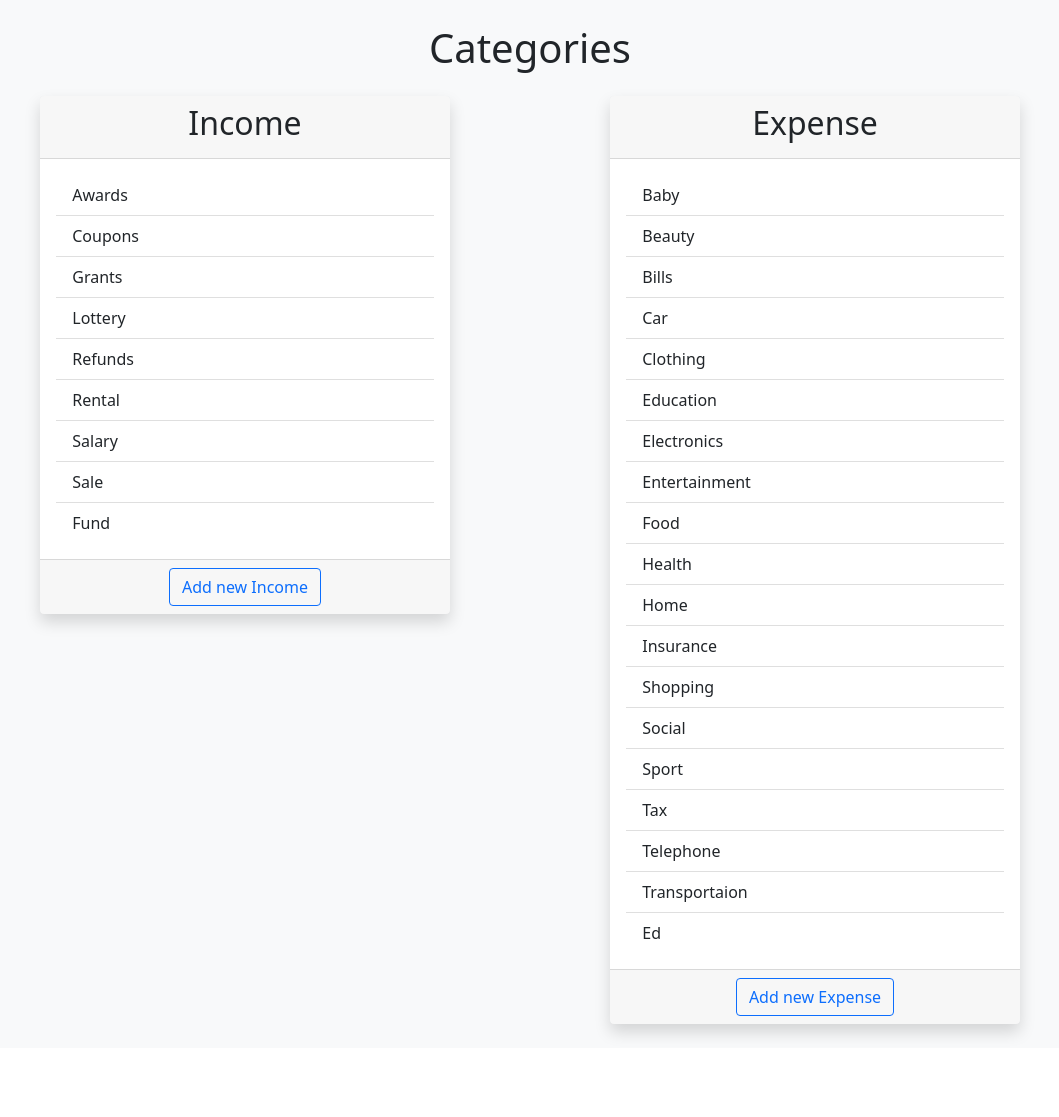
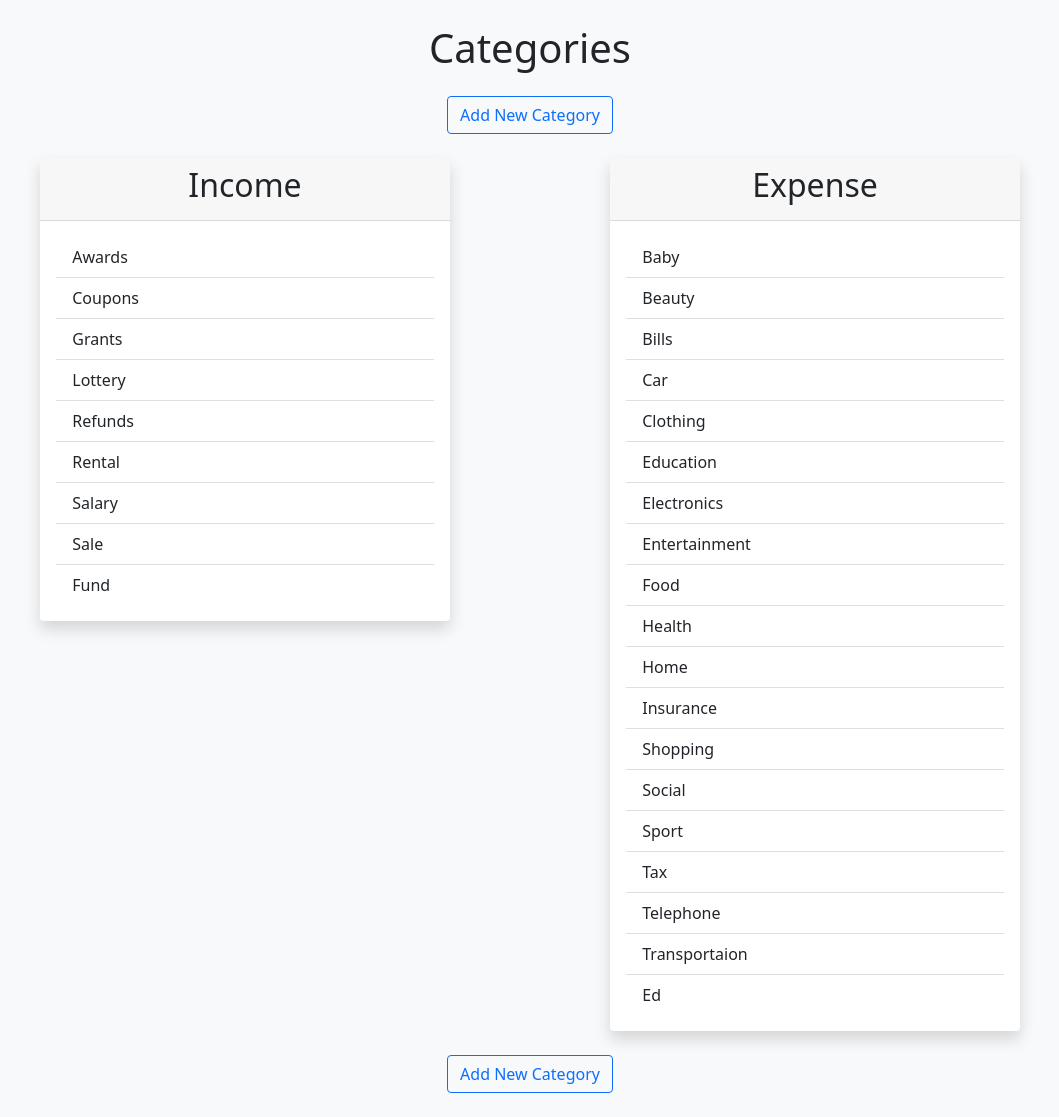
Before and after one commit to jackjereza08/the_budget, a Django app: page /categories in a window 1280 px wide. Shown: the part 56-1173 px from the top of the page, without its empty margins (110-1169 px from the left). Before the commit the page ends 1096 px from the top, so only its background shows below. Run offline with Django 4.2, Linux system fonts and the light colour scheme; data comes from the database, SQL or seed files in the repository; both versions use the stored data as it was after the commit; some libraries are stand-ins or nearby versions.

Commit message:
Add create function for category

```diff
--- a/the_budget_app/templates/the_budget_app/category/index.html
+++ b/the_budget_app/templates/the_budget_app/category/index.html
@@ -4,8 +4,11 @@
 
 <div class="container-lg mt-4 mb-4">
     <h1 class="text-center mb-4">Categories</h1>
+    <div class="d-flex justify-content-center mt-4 mb-4">
+        <a href="{% url 'the_budget:add_category' %}" class="btn btn-outline-primary">Add New Category</a>
+    </div>
     <div class="row">
-        <div class="col-md-6">
+        <div class="col-md-6 mb-4">
             <div class="card shadow border-0 w-75 m-auto">
                 <div class="card-header">
                     <h2 class="card-title text-center">Income</h2>
@@ -17,12 +20,9 @@
                         {% endfor %}
                     </ul>
                 </div>
-                <div class="card-footer d-flex justify-content-center">
-                    <a href="#" class="btn btn-outline-primary">Add new Income</a>
-                </div>
             </div>
         </div>
-        <div class="col-md-6">
+        <div class="col-md-6 mb-4">
             <div class="card shadow border-0 w-75 m-auto">
                 <div class="card-header">
                     <h2 class="card-title text-center">Expense</h2>
@@ -34,11 +34,11 @@
                         {% endfor %}
                     </ul>
                 </div>
-                <div class="card-footer d-flex justify-content-center">
-                    <a href="#" class="btn btn-outline-primary">Add new Expense</a>
-                </div>
             </div>
         </div>
+    </div>
+    <div class="d-flex justify-content-center">
+        <a href="{% url 'the_budget:add_category' %}" class="btn btn-outline-primary">Add New Category</a>
     </div>
 </div>
 
--- a/the_budget_app/urls.py
+++ b/the_budget_app/urls.py
@@ -25,5 +25,6 @@ urlpatterns = [
     path('budget', budget.index, name='budget'),
     path('budget/set/<int:pk>', budget.create, name='create_budget'),
     path('categories', category.index, name='category'),
+    path('categories/create', category.create, name='add_category'),
 
 ]
--- a/the_budget_app/views/category_view.py
+++ b/the_budget_app/views/category_view.py
@@ -4,12 +4,14 @@ from django.contrib import messages
 from django.db import transaction
 
 from ..models import Category
+from ..forms import CategoryForm
 
 
 # Constant configurations for view.
 TEMPLATE_CATEGORY = 'the_budget_app/category/'
 # Template Accounts
 CATEGORY_INDEX = TEMPLATE_CATEGORY + 'index.html'
+CATEGORY_CREATE = TEMPLATE_CATEGORY + 'create.html'
 
 
 def index(request):
@@ -21,3 +23,32 @@ def index(request):
     }
 
     return render(request, CATEGORY_INDEX, context)
+
+
+def create(request):
+    if request.method == 'GET':
+        form = CategoryForm()
+        context = {
+            'form': form
+        }
+        return render(request, CATEGORY_CREATE, context)
+
+    if request.method == 'POST':
+        form = CategoryForm(request.POST)
+        context = {
+            'form': form
+        }
+        if form.is_valid():
+            category_type = form.cleaned_data['category_type']
+            category_name = form.cleaned_data['category_name']
+
+            Category.objects.create(
+                category_type=category_type,
+                category_name=category_name
+            )
+
+            messages.success(request, 'Category Added Successfully!')
+            return redirect(reverse('the_budget:category'))
+        else:
+            context.update({'error':'ValidationError'})
+            return render(request, CATEGORY_CREATE, context)
```
Also changed, not shown: the_budget_app/templates/the_budget_app/category/create.html (+33 -0 lines), db.sqlite3.
